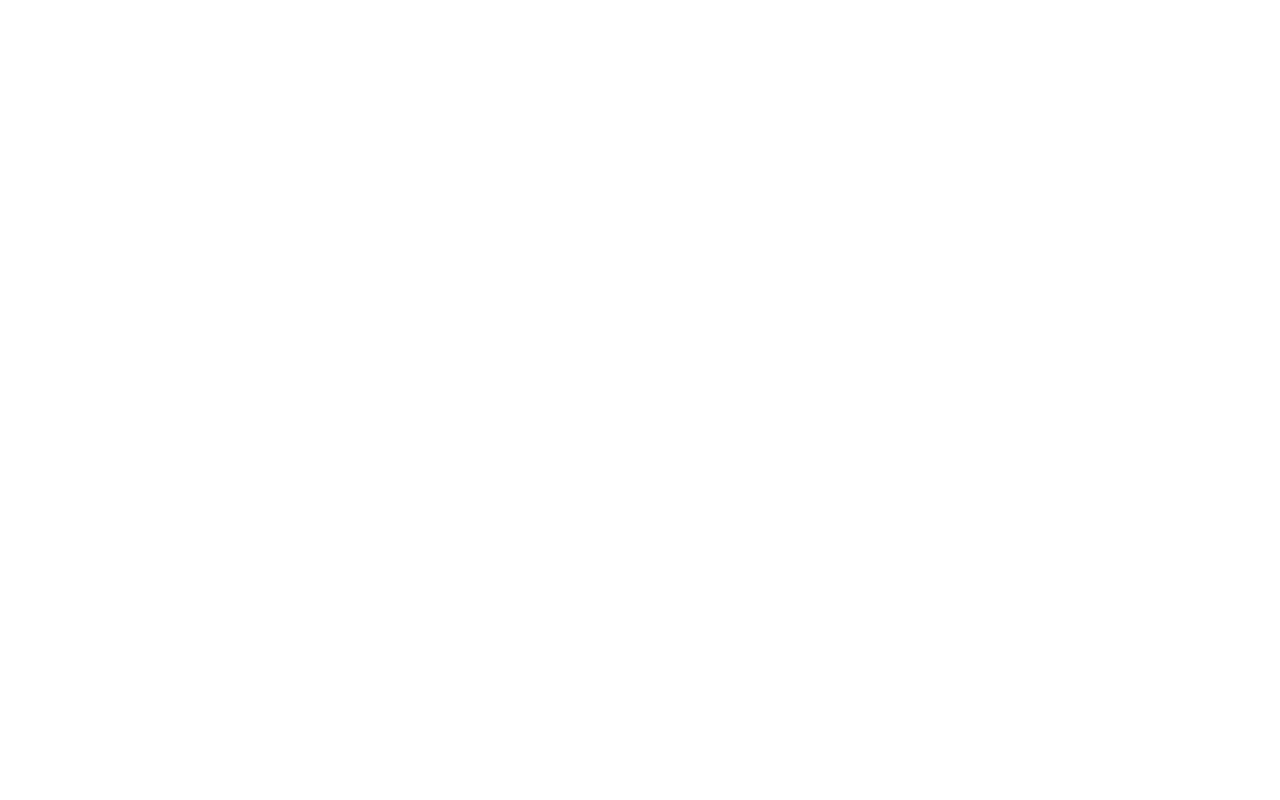
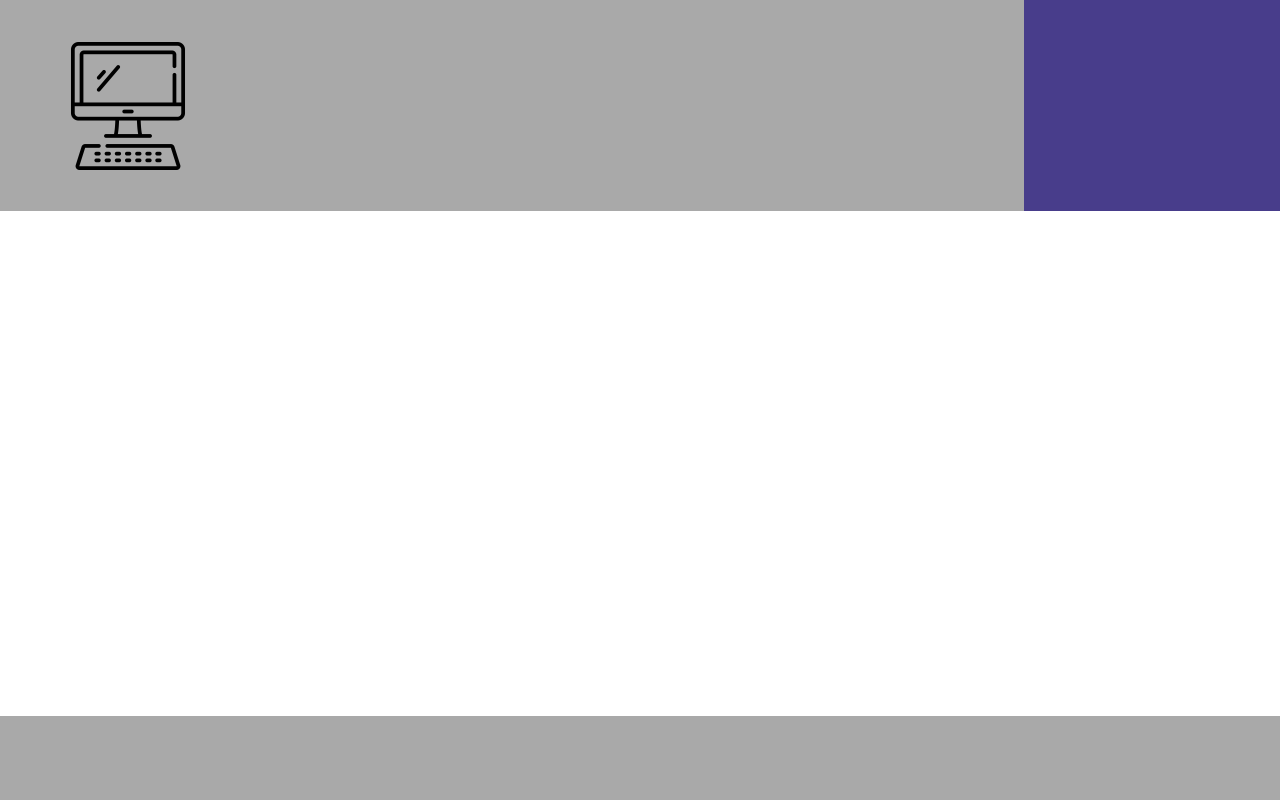
Before and after one commit to GeeksHubsAcademy/fsdVLC0124CSS32, a plain HTML site: page index.html in a window 1280 px wide. Drawn offline with Linux system fonts and the light colour scheme.

Commit message:
Header con icono aplicado, falta menu derecha

```diff
--- a/css/styles.css
+++ b/css/styles.css
@@ -0,0 +1,67 @@
+body {
+  margin: 0;
+  padding: 0;
+
+  height: 100vh;
+  width: 100vw;
+
+  display: flex;
+  flex-direction: column;
+  justify-content: center;
+  align-items: center;
+}
+
+header {
+  height: 13.2em;
+  width: 100%;
+
+  background-color: darkgrey;
+  color: white;
+
+  display: flex;
+  flex-direction: row;
+  justify-content: center;
+  align-items: center;
+}
+
+section {
+  height: 39.6em;
+  width: 100%;
+
+  background-color: white;
+}
+
+footer {
+  height: 6.6em;
+  width: 100%;
+
+  background-color: darkgrey;
+}
+
+#upLeft {
+  height: 13.2em;
+  width: 20em;
+
+  display: flex;
+  justify-content: center;
+  align-items: center;
+
+}
+
+#upCenter {
+  height: 13.2em;
+  width: 60em;
+
+}
+
+#upRight {
+  height: 13.2em;
+  width: 20em;
+
+  background-color: darkslateblue;
+}
+
+.logo {
+    height: 8em;
+    width: 8em;
+}
--- a/index.html
+++ b/index.html
@@ -9,5 +9,17 @@
 </head>
 <body>
 
+    <header>
+        <div id="upLeft">
+            <img class="logo" src="./img/logo.png" alt="logo"/>
+        </div>
+        <div id="upCenter"></div>
+        <div id="upRight"></div>
+    </header>
+
+    <section></section>
+
+    <footer></footer>
+
 </body>
 </html>
```
Also changed, not shown: img/logo.png (added).
